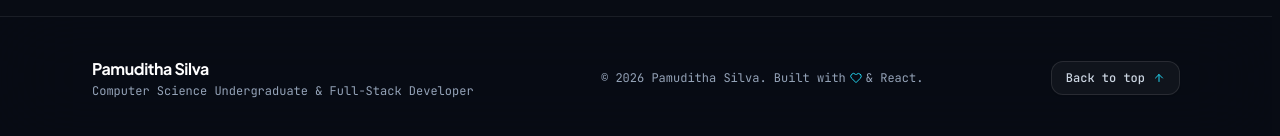
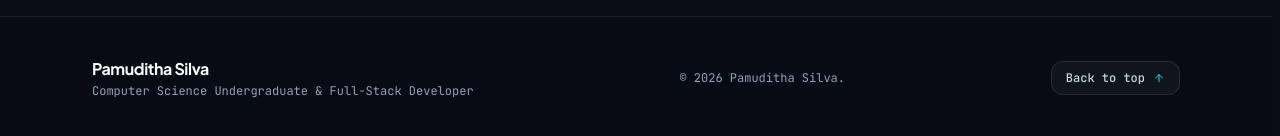
Before and after one commit to PamudithaSilva/My-Portfolio-Pamuditha, a React (Vite) app: page / in a window 1280 px wide. Shown: the part 6433-6569 px from the top of the page. Built offline with nearby package versions, Linux system fonts and the light colour scheme; the HTML template or start-up script is replaced by a standard one.

Commit message:
update footer

```diff
--- a/src/components/Footer.tsx
+++ b/src/components/Footer.tsx
@@ -22,9 +22,7 @@ export default function Footer() {
 
           {/* Center / Copyright */}
           <div className="text-xs text-slate-400 font-mono flex items-center justify-center gap-1">
-            <span>&copy; {new Date().getFullYear()} {profile.name}. Built with</span>
-            <FiHeart className="text-cyan-400 text-xs inline" />
-            <span>&amp; React.</span>
+            <span>&copy; {new Date().getFullYear()} {profile.name}. </span>
           </div>
 
           {/* Right Back to Top */}
```
